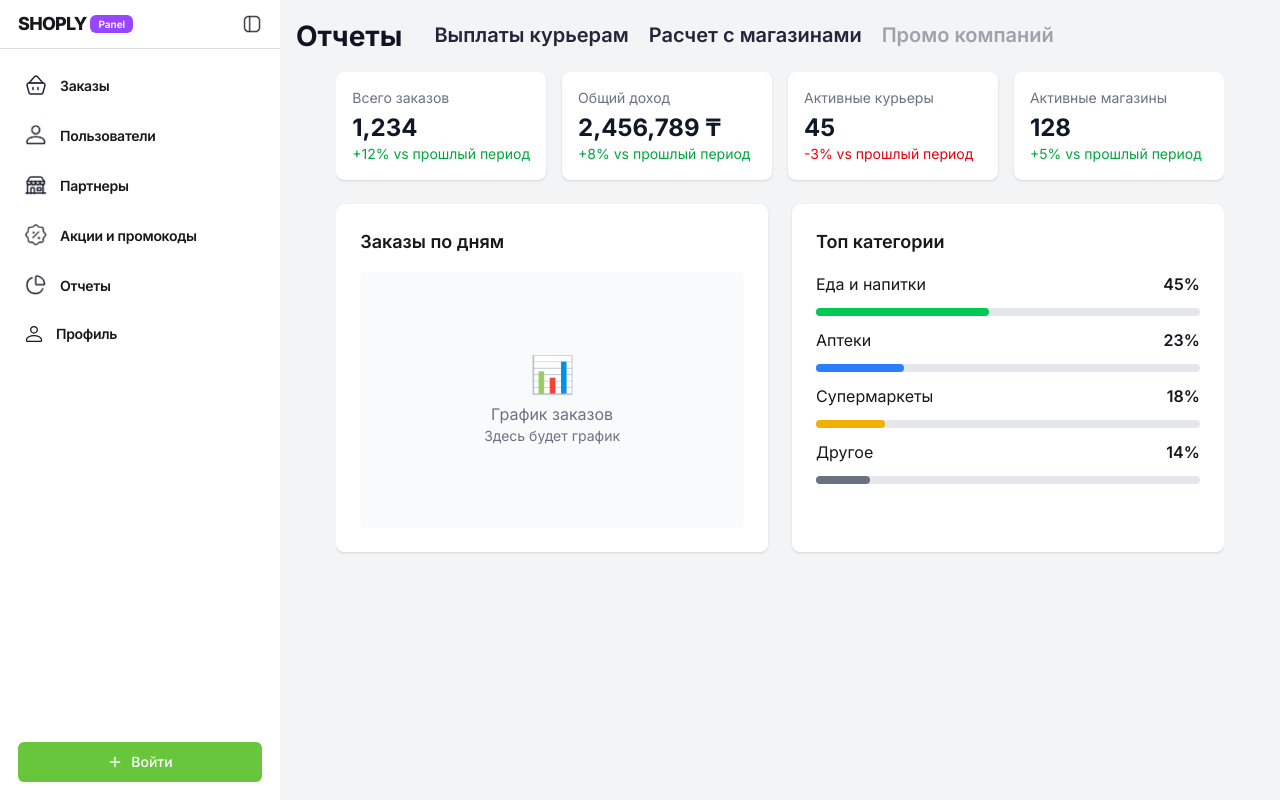
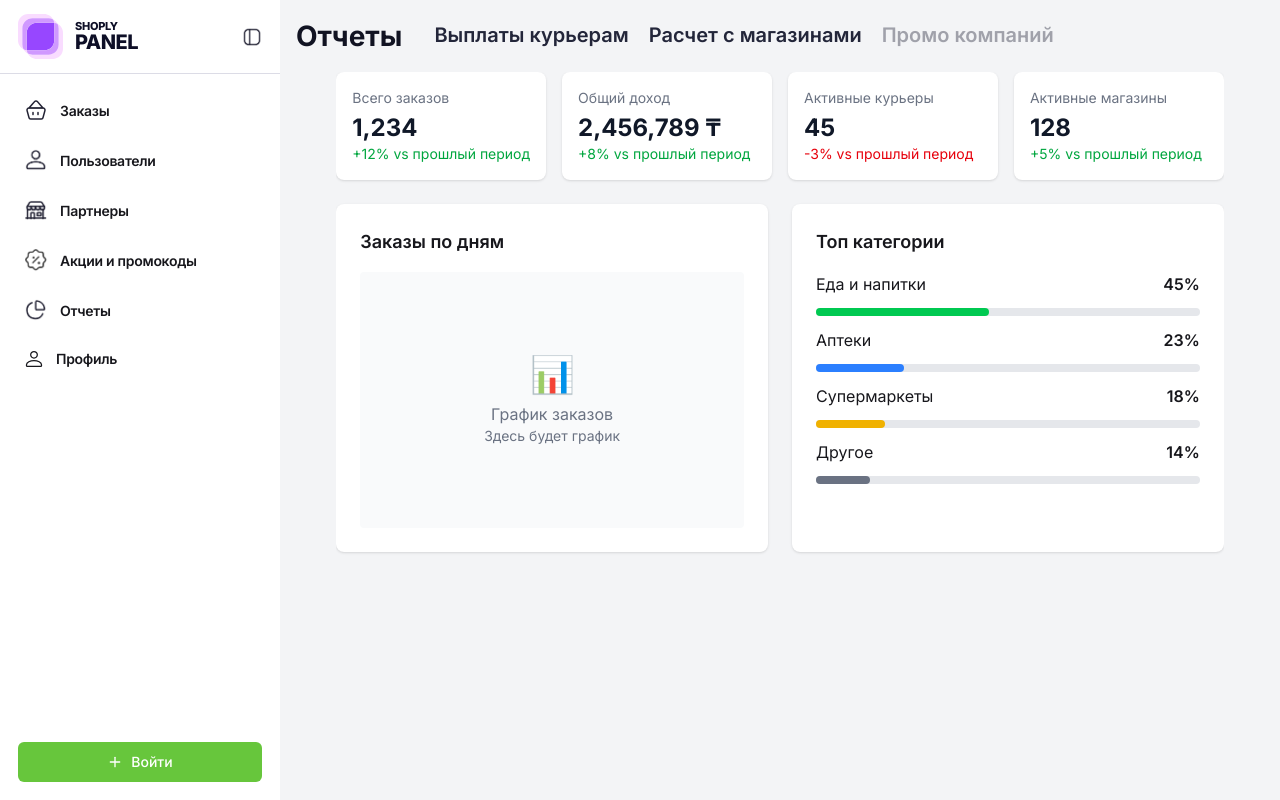
Before and after one commit to Nomad-engineers/shoply_panel, a Next.js app: page /reports/statistics in a window 1280 px wide. Built offline with nearby package versions, Linux system fonts and the light colour scheme; no server answers.

Commit message:
feat: new logo

```diff
--- a/components/layout/logo.tsx
+++ b/components/layout/logo.tsx
@@ -7,13 +7,12 @@ import { cn } from "@/lib/theme";
 
 interface LogoProps {
   className?: string;
-  showBadge?: boolean;
   isCollapsed?: boolean;
   onToggleCollapse?: () => void;
 }
 
 const Logo = forwardRef<HTMLAnchorElement, LogoProps>(
-  ({ className, showBadge = true, isCollapsed, onToggleCollapse }, ref) => {
+  ({ className, isCollapsed, onToggleCollapse }, ref) => {
     return (
       <div className="relative mb-1 flex items-center justify-between border-b border-[#dcdce6] px-[18px] py-[14px]">
         {isCollapsed ? (
@@ -39,22 +38,26 @@ const Logo = forwardRef<HTMLAnchorElement, LogoProps>(
             ref={ref}
             href="/categories"
             className={cn(
-              "flex items-center gap-1 text-text-primary transition-all",
+              "flex items-center text-text-primary transition-all",
               className,
             )}
           >
-            <>
-              <span className="text-[18px] font-extrabold leading-none tracking-[-0.04em]">
-                SHOPLY
-              </span>
-              {showBadge && (
-                <span
-                  className="inline-flex items-center justify-center rounded-md bg-[#9747ff] px-2 py-1 text-[10px] font-semibold leading-none text-white"
-                >
-                  Panel
-                </span>
-              )}
-            </>
+            <div className="flex gap-3 items-center">
+              <Image
+                src="/v2-icons/v2-logo.svg"
+                height={45}
+                width={45}
+                alt="logo"
+              />
+              <div className="flex flex-col">
+                <p className="m-0 text-[11px] font-extrabold tracking-tight text-[#0E0F27] leading-none">
+                  SHOPLY
+                </p>
+                <p className="m-0 text-xl font-extrabold tracking-tight text-[#0E0F27] leading-none">
+                  PANEL
+                </p>
+              </div>
+            </div>
           </Link>
         )}
 
--- a/components/layout/sidebar-nav.tsx
+++ b/components/layout/sidebar-nav.tsx
@@ -225,7 +225,7 @@ export const SidebarNav = React.forwardRef<HTMLDivElement, SidebarNavProps>(
         {isLoggedIn && !adminData?.isAdmin && (
           <div
             className={cn(
-              "px-4 py-4 border-b border-gray-100 shrink-0",
+              "px-2 py-2 border-b border-gray-100 shrink-0",
               isCollapsed && "px-2"
             )}
           >
--- a/components/ui/shops.dropdown.tsx
+++ b/components/ui/shops.dropdown.tsx
@@ -74,9 +74,6 @@ export const ShopSwitcher = ({
             <h3 className="text-sm font-bold text-text-primary truncate leading-tight">
               {currentShop?.name || "Загрузка..."}
             </h3>
-            <p className="text-[10px] text-gray-400 font-medium uppercase tracking-tight">
-              Сменить магазин
-            </p>
           </div>
         )}
       </button>
```
